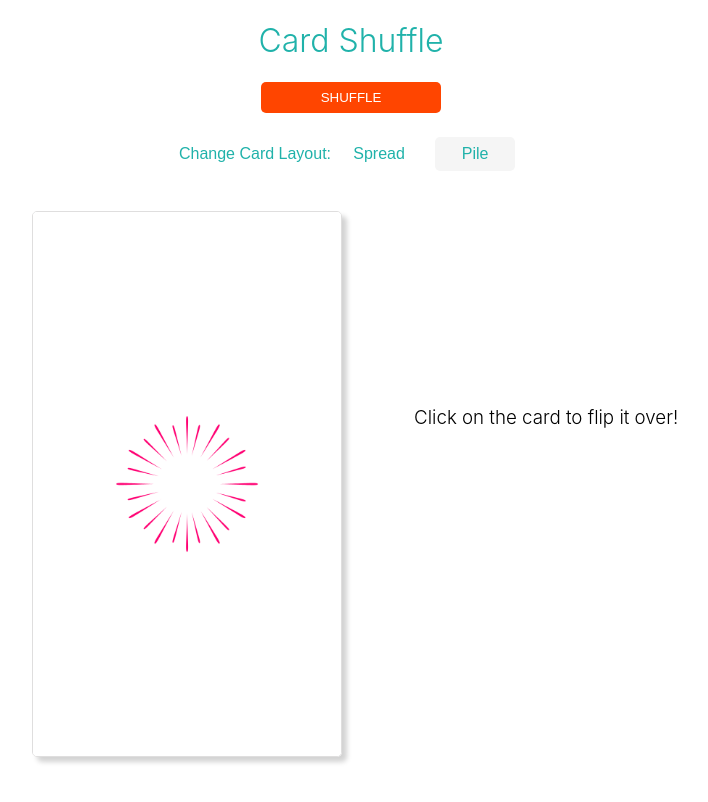
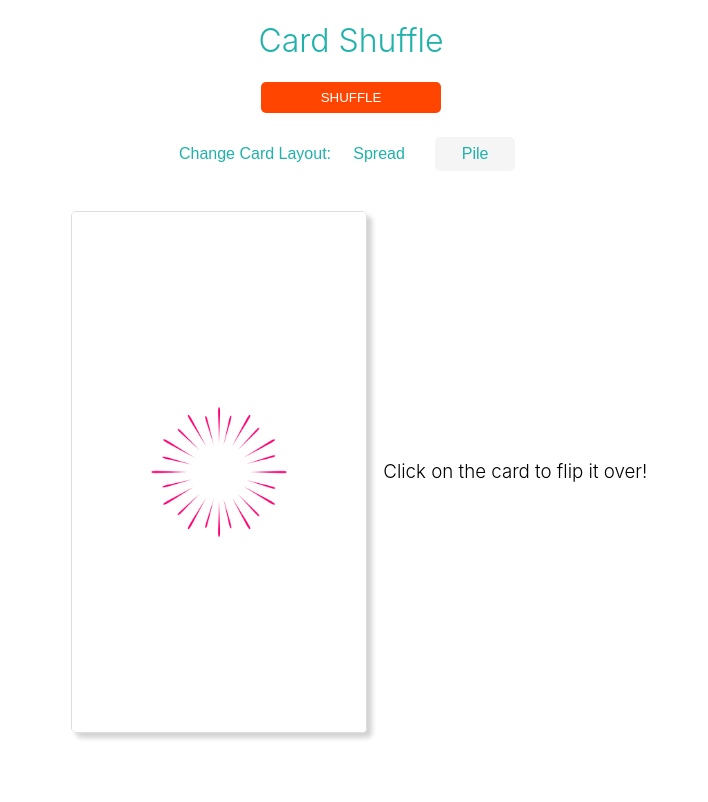
Before and after one commit to NakiNorton/card-shuffle, a React (Create React App) app: page / in a window 1280 px wide. Both pictures are taken after a click on the button "Pile". Shown: the top 802 px of the page, without its empty margins (289-997 px from the left). Built offline with nearby package versions, Linux system fonts and the light colour scheme.

Commit message:
Change cursor style

```diff
--- a/src/components/App/App.css
+++ b/src/components/App/App.css
@@ -23,6 +23,7 @@
   border: none;
   padding: .5rem;
   border-radius: 5px;
+  cursor: pointer;
 }
 
 .btn-shuffle {
--- a/src/components/CardPile/CardPile.css
+++ b/src/components/CardPile/CardPile.css
@@ -1,14 +1,14 @@
 
 .card-pile-card {
-  height: 68vh;
+  height: 65vh;
   border: .5px solid rgb(223, 222, 222);
   border-radius: 5px;
   box-shadow: 5px 5px 5px lightgray;
-  margin: 1rem 2.5rem;
+  margin: 1rem;
+  cursor: pointer;
 }
 
 .user-msg {
-  padding: 12rem 2rem;
-  text-align: center;
   font-weight: 300;
+  align-self: center;
 }
```
